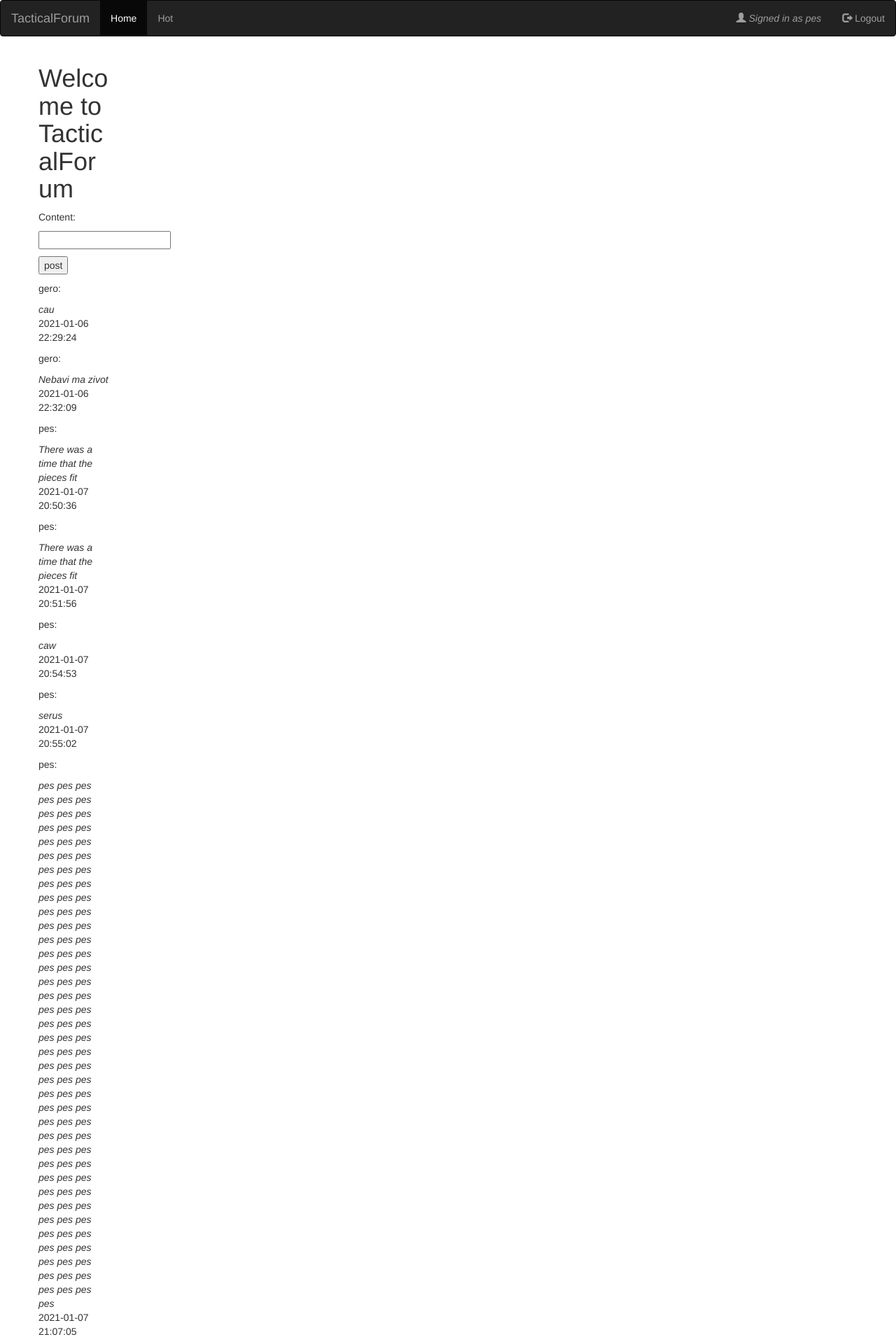
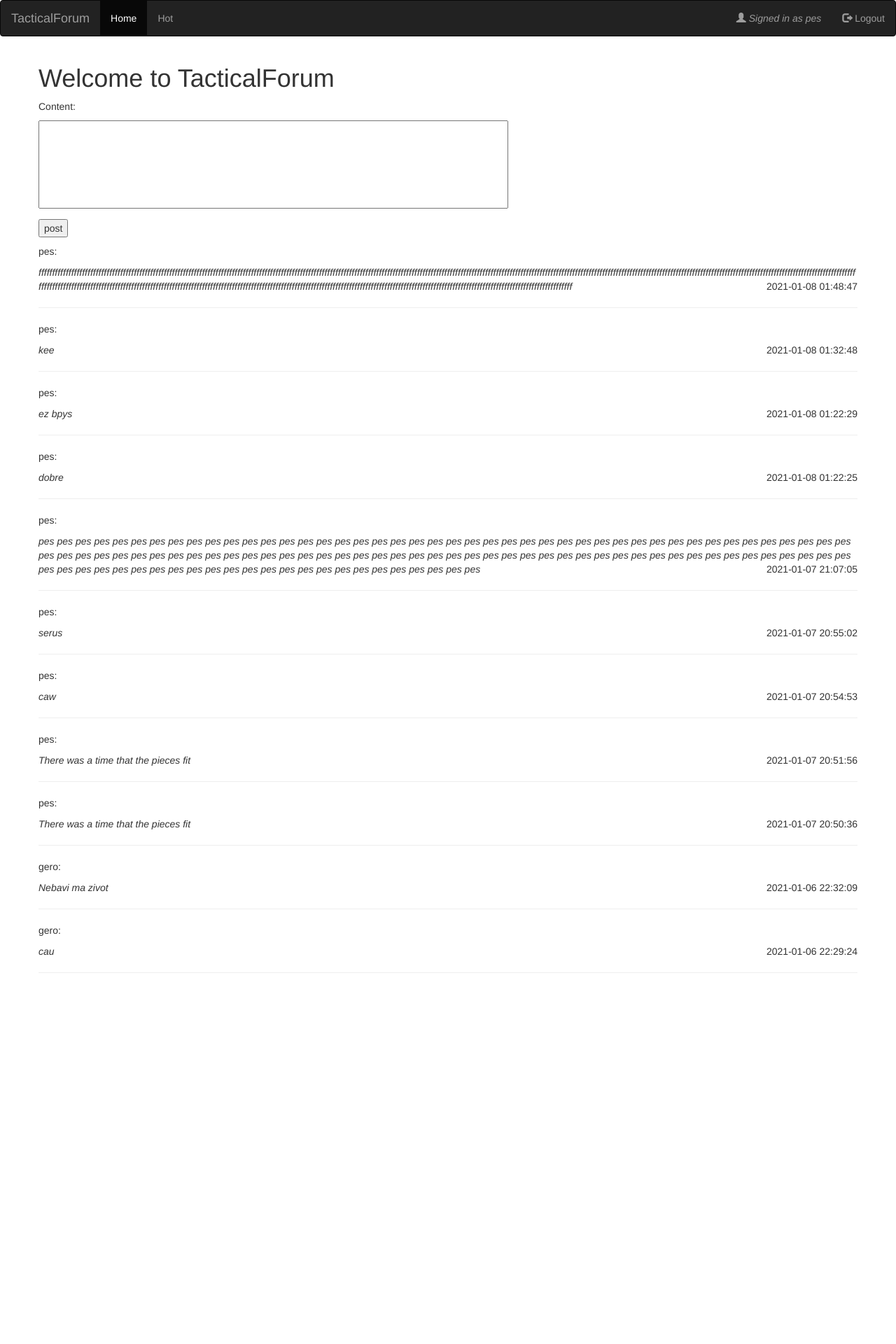
Before and after one commit to patriksimurka/TacticalForum, a Flask app: page / in a window 1280 px wide. Shown: the top 1920 px of the page at 70% size. After the commit the page ends 1390 px from the top, so only its background shows below. Run offline with Flask 2, Linux system fonts and the light colour scheme; a user stored in the database is signed in; data comes from the database, SQL or seed files in the repository; both versions use the stored data as it was after the commit; some libraries are stand-ins or nearby versions.

Commit message:
squished bugs, learnt about serving static files (smh)

```diff
--- /dev/null
+++ b/static/css/style.css
@@ -0,0 +1,13 @@
+.hidden {
+	display: none;
+}
+
+
+.post {
+	width:100%;
+	word-wrap:break-word;
+}
+
+textarea {
+	resize: none;
+}
--- a/templates/base.html
+++ b/templates/base.html
@@ -2,7 +2,7 @@
 <html lang="en">
   <head>
     <link rel="stylesheet" href="https://maxcdn.bootstrapcdn.com/bootstrap/3.4.1/css/bootstrap.min.css">
-    <link rel="stylesheet" href="css/style.css">
+    <link rel="stylesheet" href="{{ url_for('static', filename='css/style.css') }}">
     <script src="https://ajax.googleapis.com/ajax/libs/jquery/3.5.1/jquery.min.js"></script>
     <script src="https://maxcdn.bootstrapcdn.com/bootstrap/3.4.1/js/bootstrap.min.js"></script>
 
--- a/templates/css/style.css
+++ /dev/null
@@ -1,9 +0,0 @@
-.hidden {
-	display: none;
-}
-
-.post {
-	width:100px !important;
-	word-wrap:break-word !important;
-	display:inline-block !important;
-}
--- a/templates/index.html
+++ b/templates/index.html
@@ -11,12 +11,13 @@
 
 		<form action="#" method="post">
 			<p>Content:</p>
-			<p><input type="text" name="ct" /></p>
+			<p><textarea rows="6" cols="80" id='post_form' type="text" name="ct"/></textarea></p>
 			<p><input type="submit" value="post"/></p>
 		</form>
+
 	{% endif %}
 
-   	{% for i in posts %}
+   	{% for i in posts[::-1] %}
 
     	<p>{{i[0]}}:</p>
     	<i class='post'>{{i[2]}}</i>
--- a/templates/logged_in.html
+++ b/templates/logged_in.html
@@ -3,4 +3,5 @@
 
 {% block content %}
 <i>Welcome back, {{menofka}}</i>
+
 {% endblock %}
```
Also changed, not shown: db.sqlite.
